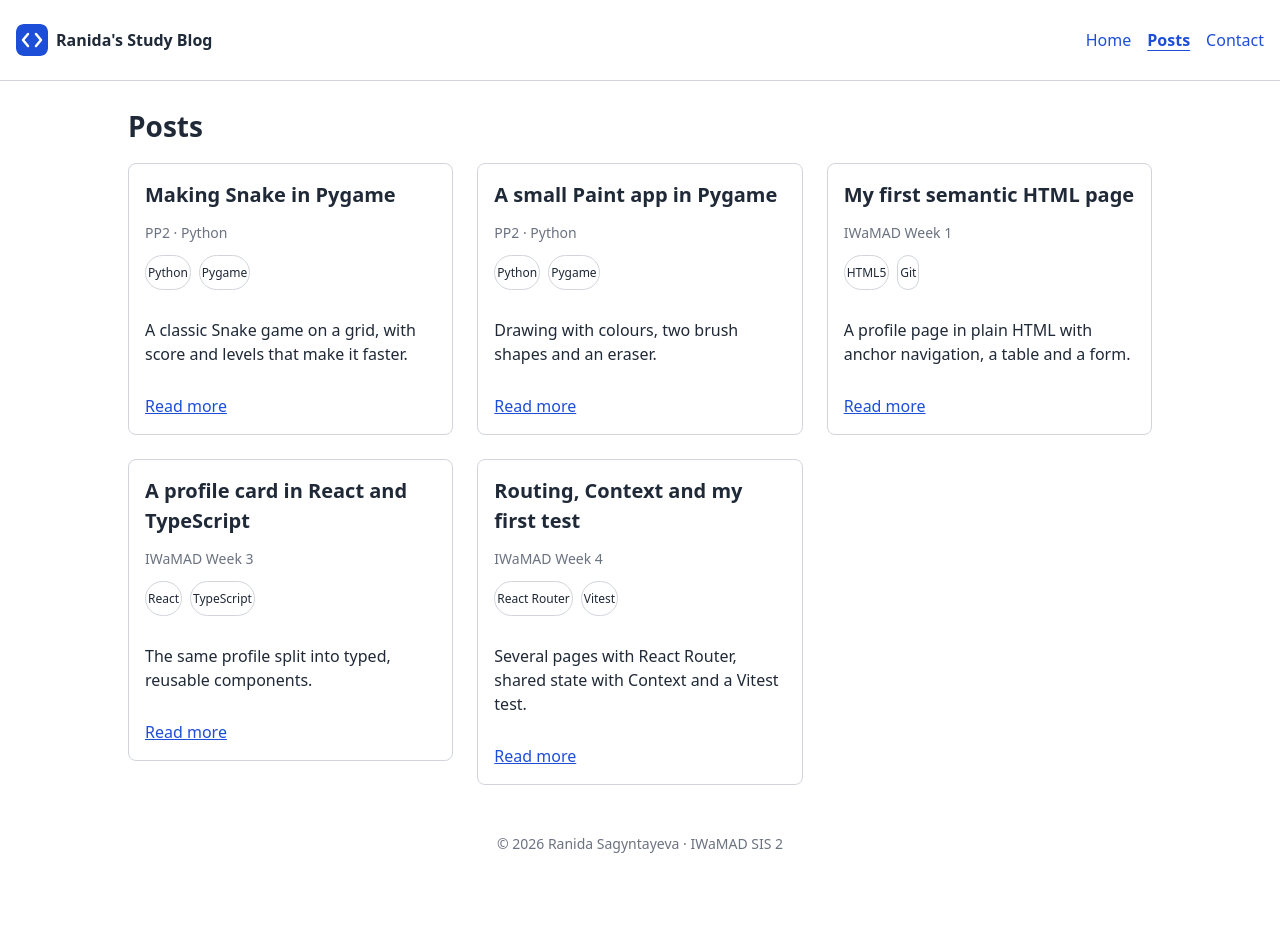
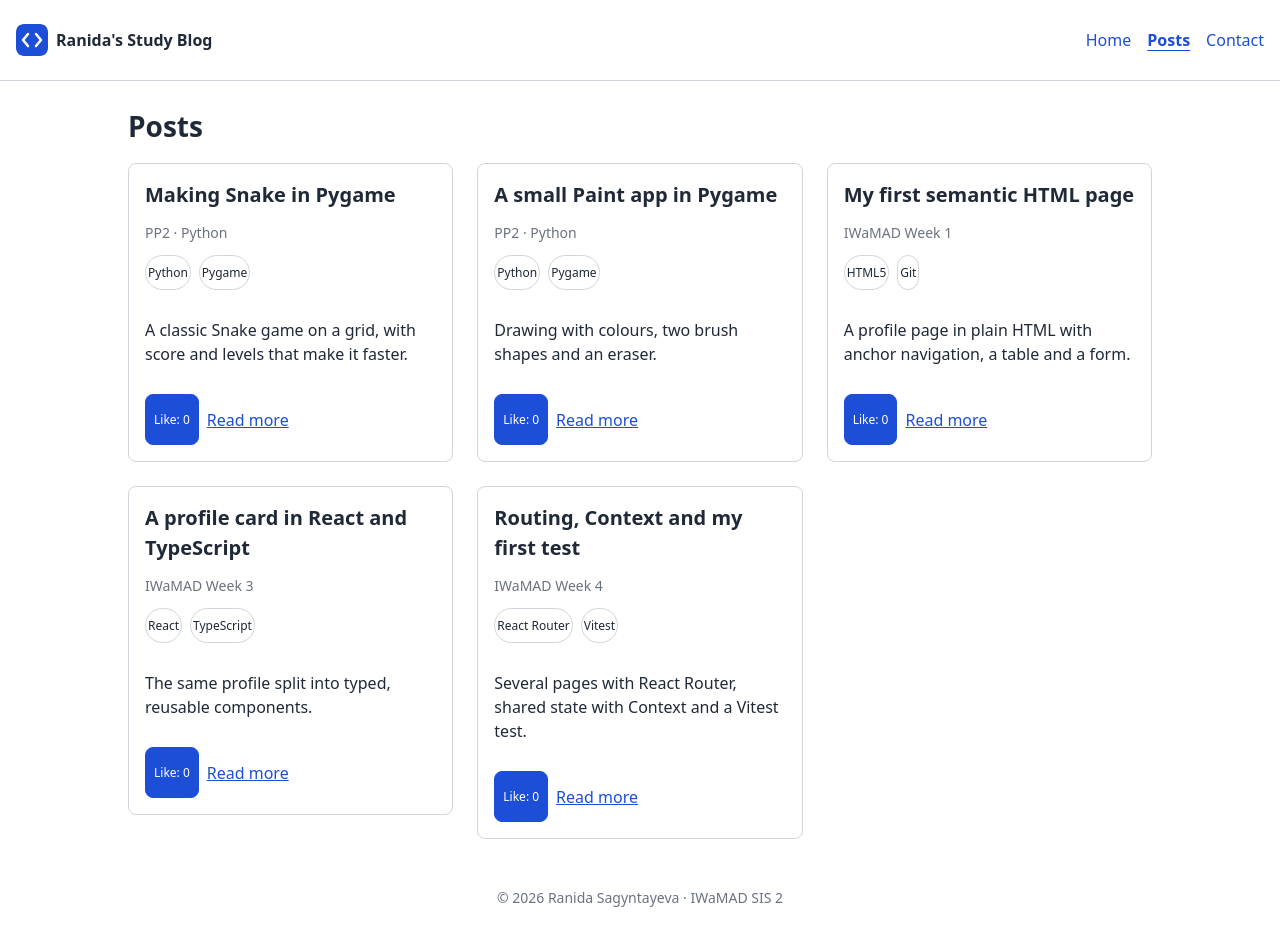
Before and after one commit to sagyntayeva/iwamad-sis2-blog, a React (Vite) app: page /posts in a window 1280 px wide. Before the commit the page ends 878 px from the top, so only its background shows below. Built offline with nearby package versions, Linux system fonts and the light colour scheme.

Commit message:
Add like button with per-post likes in React Context

```diff
--- a/src/App.tsx
+++ b/src/App.tsx
@@ -1,5 +1,6 @@
 import { Route, Routes } from 'react-router'
 import Layout from './components/Layout'
+import { LikesProvider } from './context/LikesContext'
 import Home from './pages/Home'
 import Posts from './pages/Posts'
 import PostPage from './pages/PostPage'
@@ -8,6 +9,7 @@ import NotFound from './pages/NotFound'
 
 function App() {
   return (
+    <LikesProvider>
       <Routes>
         <Route element={<Layout />}>
           <Route path="/" element={<Home />} />
@@ -17,6 +19,7 @@ function App() {
           <Route path="*" element={<NotFound />} />
         </Route>
       </Routes>
+    </LikesProvider>
   )
 }
 
--- /dev/null
+++ b/src/components/LikeButton.tsx
@@ -0,0 +1,19 @@
+import { useLikes } from '../context/LikesContext'
+import Button from './ui/Button'
+
+type LikeButtonProps = {
+  postId: number
+}
+
+function LikeButton({ postId }: LikeButtonProps) {
+  const { likes, addLike } = useLikes()
+  const count = likes[postId] ?? 0
+
+  return (
+    <Button variant="primary" onClick={() => addLike(postId)}>
+      Like: {count}
+    </Button>
+  )
+}
+
+export default LikeButton
--- a/src/components/PostCard.tsx
+++ b/src/components/PostCard.tsx
@@ -1,5 +1,6 @@
 import { Link } from 'react-router'
 import type { Post } from '../types'
+import LikeButton from './LikeButton'
 import Card from './ui/Card'
 import Tag from './ui/Tag'
 
@@ -19,6 +20,7 @@ function PostCard({ post }: PostCardProps) {
       </div>
       <p>{post.summary}</p>
       <div className="post-card__actions">
+        <LikeButton postId={post.id} />
         <Link to={`/posts/${post.id}`}>Read more</Link>
       </div>
     </Card>
--- /dev/null
+++ b/src/context/LikesContext.tsx
@@ -0,0 +1,24 @@
+import { createContext, useContext, useState, type ReactNode } from 'react'
+
+type LikesContextValue = {
+  likes: Record<number, number> // post id → likes
+  addLike: (postId: number) => void
+}
+
+const LikesContext = createContext<LikesContextValue | null>(null)
+
+export function LikesProvider({ children }: { children: ReactNode }) {
+  const [likes, setLikes] = useState<Record<number, number>>({})
+
+  function addLike(postId: number) {
+    setLikes((prev) => ({ ...prev, [postId]: (prev[postId] ?? 0) + 1 }))
+  }
+
+  return <LikesContext.Provider value={{ likes, addLike }}>{children}</LikesContext.Provider>
+}
+
+export function useLikes() {
+  const value = useContext(LikesContext)
+  if (!value) throw new Error('useLikes must be used inside LikesProvider')
+  return value
+}
--- a/src/pages/PostPage.tsx
+++ b/src/pages/PostPage.tsx
@@ -1,4 +1,5 @@
 import { Link, useParams } from 'react-router'
+import LikeButton from '../components/LikeButton'
 import Card from '../components/ui/Card'
 import Tag from '../components/ui/Tag'
 import { posts } from '../data/posts'
@@ -31,6 +32,9 @@ function PostPage() {
       {post.body.map((paragraph) => (
         <p key={paragraph}>{paragraph}</p>
       ))}
+      <div>
+        <LikeButton postId={post.id} />
+      </div>
     </article>
   )
 }
```
Lines whose indentation alone changed are shown as unchanged.
